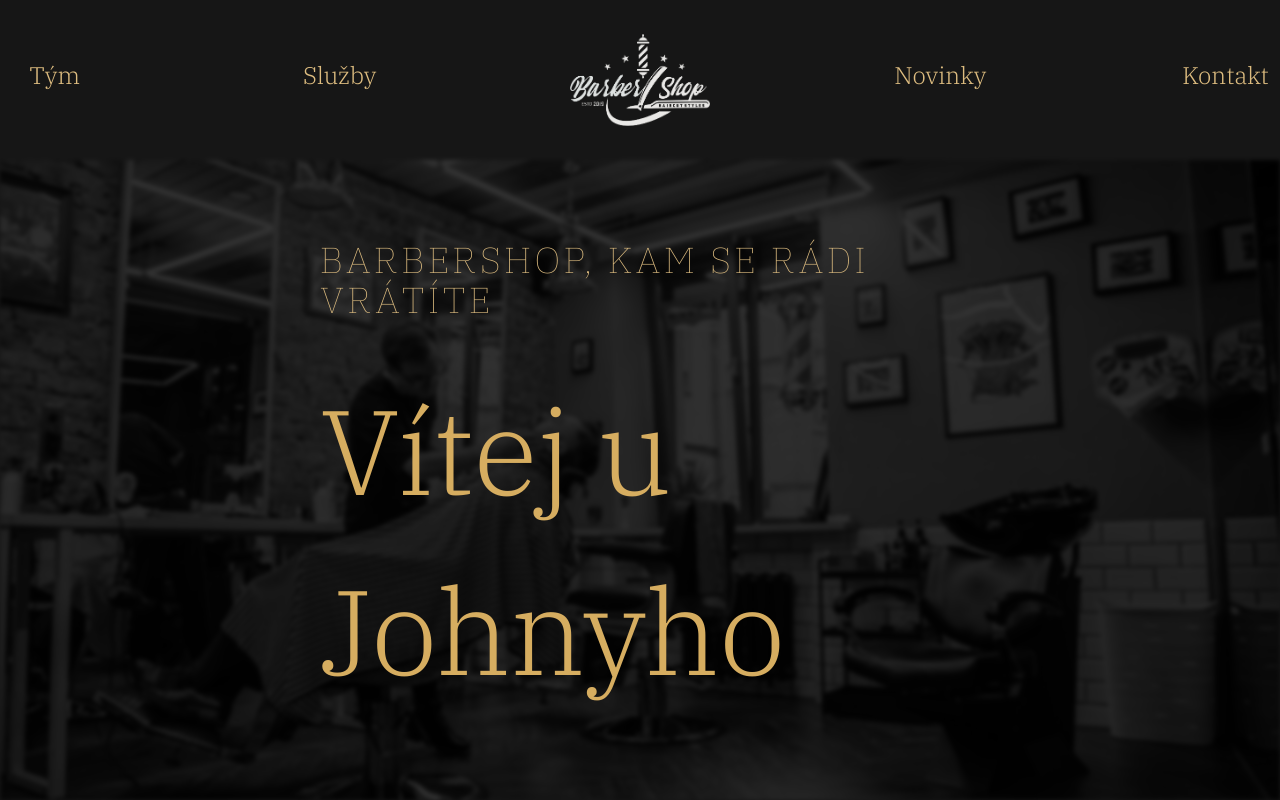
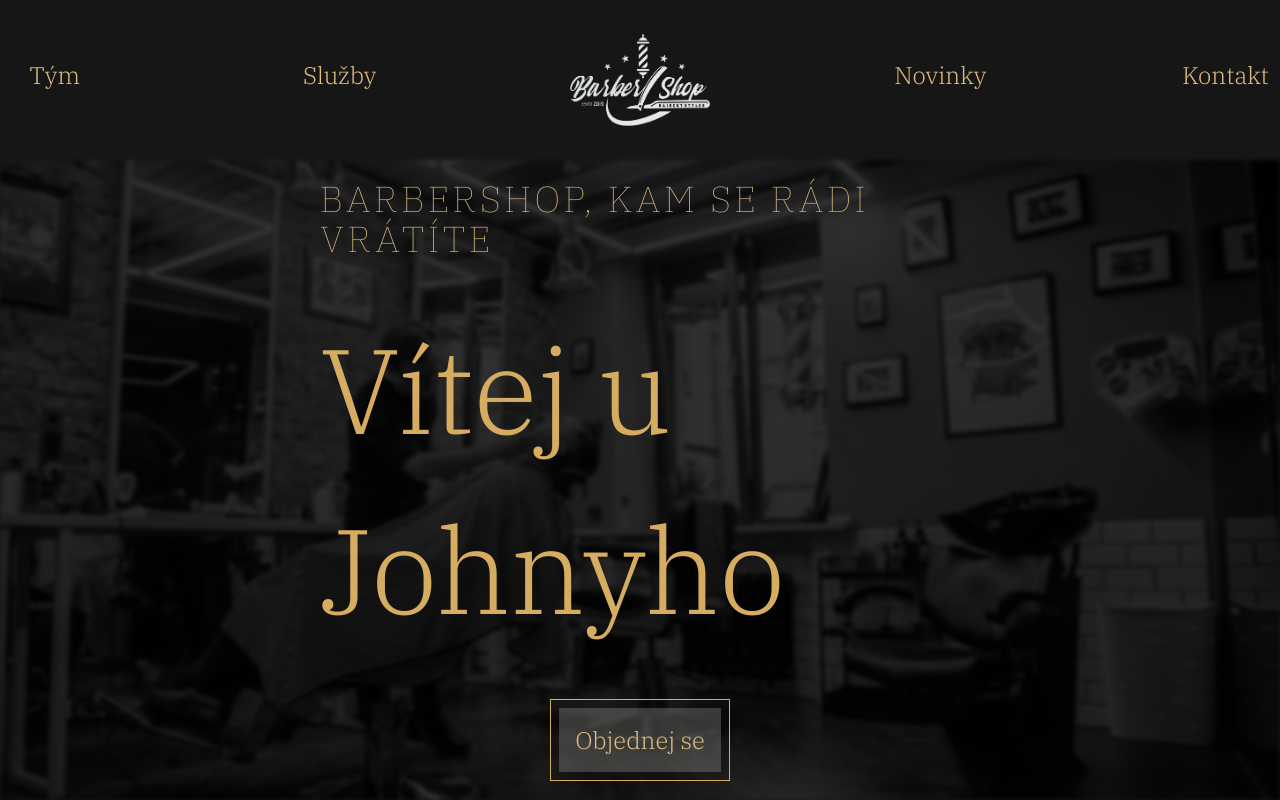
Before and after one commit to OndrejJuda/johny-barbershop, a Next.js app: page / in a window 1280 px wide. Shown: the top 800 px of the page. Built offline with nearby package versions, Linux system fonts and the light colour scheme; no server answers.

Commit message:
cta button

```diff
--- /dev/null
+++ b/components/CTAButton.jsx
@@ -0,0 +1,24 @@
+import React from 'react';
+import Link from 'next/link';
+import { Frame } from './wrappers';
+
+const CTAButton = () => {
+  return (
+    <Link href='#contact'>
+      <div className='group'>
+        <Frame style='transition group-hover:p-[4px] group-hover:my-[4px]
+        group-active:p-[6px] group-active:my-[2px]'>
+          <button
+            type='button'
+            className='text-primary-300 text-2xl font-light bg-primary-50 bg-opacity-20 p-4
+          transition group-hover:text-primary-500'
+          >
+            Objednej se
+          </button>
+        </Frame>
+      </div>
+    </Link>
+  );
+};
+
+export default CTAButton;
--- a/components/index.js
+++ b/components/index.js
@@ -1,2 +1,3 @@
+export {default as CTAButton} from './CTAButton';
 export {default as Footer} from './Footer';
 export {default as Header} from './Header';
--- a/components/sections/Hero.jsx
+++ b/components/sections/Hero.jsx
@@ -1,4 +1,5 @@
 import React from 'react';
+import {CTAButton} from '../';
 
 const Hero = () => {
   return (
@@ -20,6 +21,7 @@ const Hero = () => {
         >
           Vítej u Johnyho
         </h1>
+        <CTAButton />
       </div>
       {// eslint-disable-next-line @next/next/no-img-element
         <img
--- a/components/sections/Team.jsx
+++ b/components/sections/Team.jsx
@@ -17,7 +17,7 @@ const Team = () => {
               key={index}
               className='group'
             >
-              <Frame>
+              <Frame hasDecoration>
                 <div className='relative'>
                   <img src={photoUrl} alt={name} className='w-full h-full object-cover w-96 h-[500px]' />
                   <div
--- a/components/wrappers/Frame.jsx
+++ b/components/wrappers/Frame.jsx
@@ -1,19 +1,27 @@
 import React from 'react';
 
-const Frame = ({ children }) => {
+const Frame = ({ children, hasDecoration, style }) => {
   return (
-    <div className='border relative border-primary-500 p-2'>
+    <div className={`border relative border-primary-500 p-[8px] ${style ? style : ''}`}>
+      {
+        hasDecoration && (
           <img
             src='/lines/line-11.svg'
             alt='line'
             className='absolute -top-[50px] left-1/2 -translate-x-1/2 w-full'
           />
+        )
+      }
       {children}
+      {
+        hasDecoration && (
           <img
             src='/lines/line-11.svg'
             alt='line'
             className='absolute -bottom-[50px] rotate-180 left-1/2 -translate-x-1/2 w-full'
           />
+        )
+      }
     </div>
   );
 };
--- a/styles/globals.css
+++ b/styles/globals.css
@@ -3,3 +3,8 @@
 @tailwind base;
 @tailwind components;
 @tailwind utilities;
+
+html {
+  --scroll-behavior: smooth !important;
+  scroll-behavior: smooth !important;
+}
```
Lines whose indentation alone changed are shown as unchanged.
